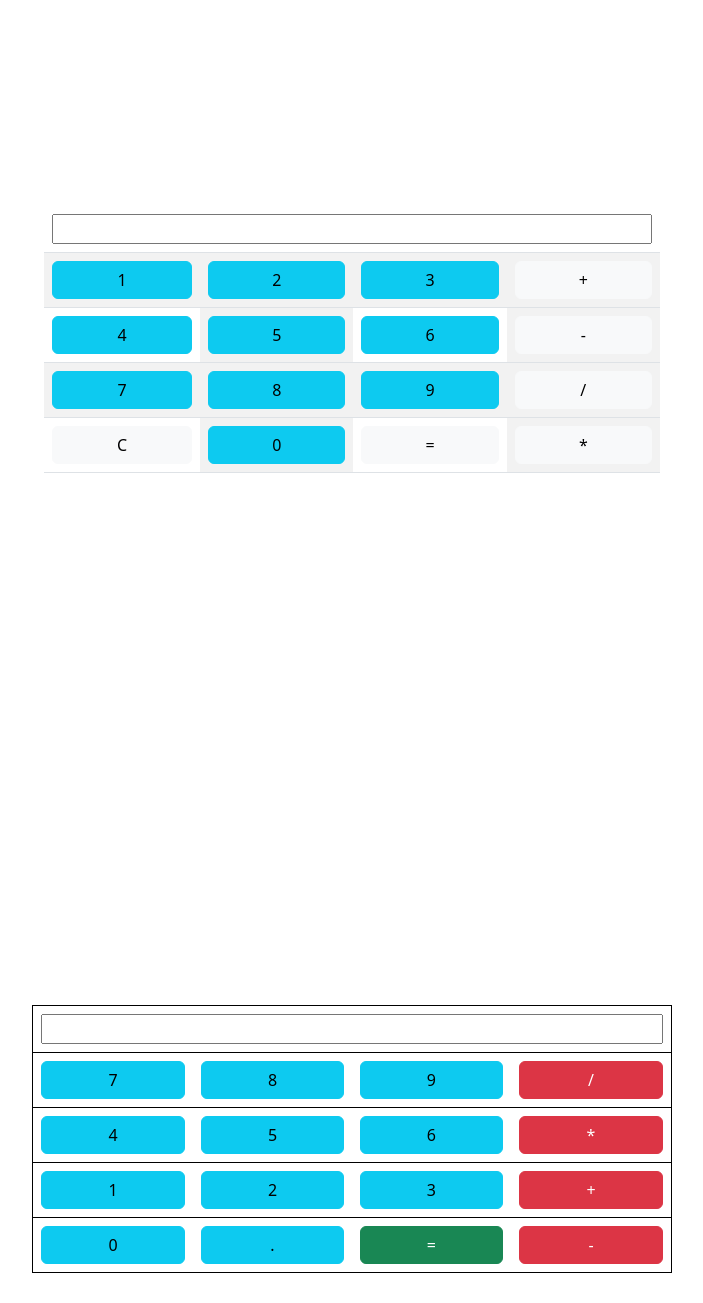
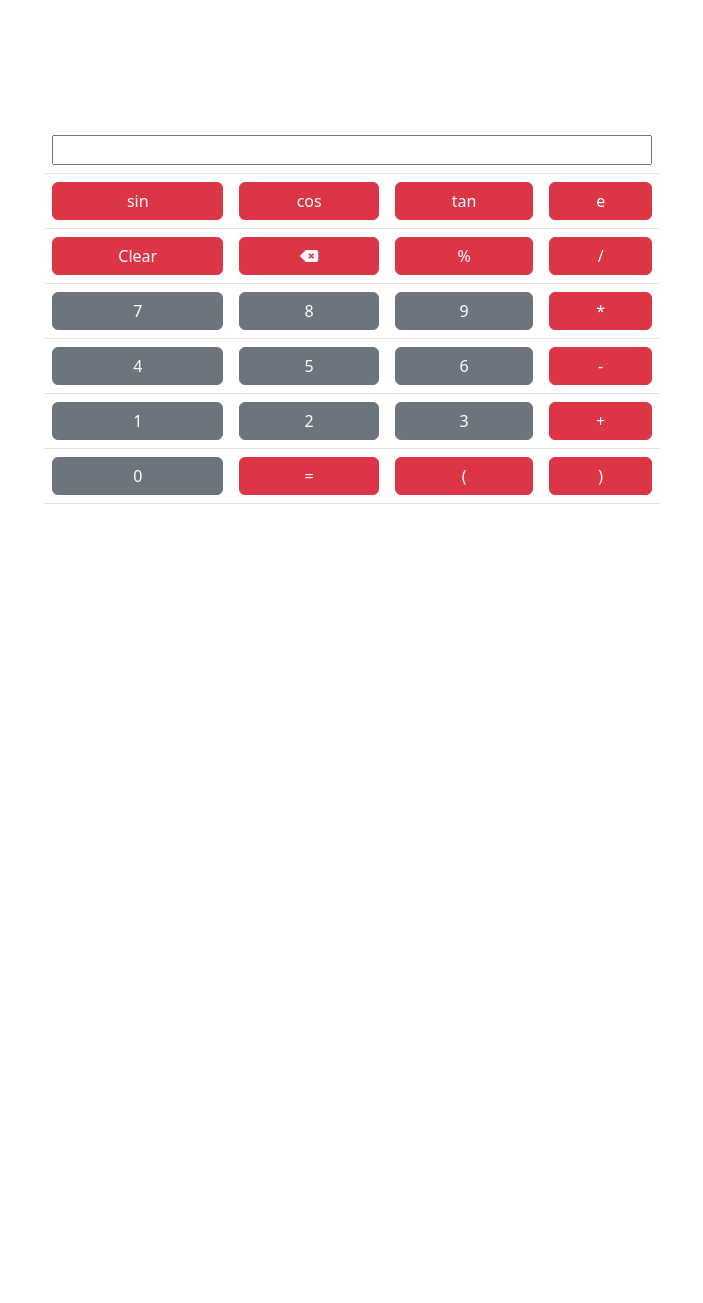
Before and after one commit to muhammad-tayyab-dev/simple-calculator, a plain HTML site: page index.html in a window 1280 px wide. Shown: the part 53-1356 px from the top of the page, without its empty margins (288-991 px from the left). After the commit the page ends 800 px from the top, so only its background shows below. Drawn offline with nearby package versions, Linux system fonts and the light colour scheme.

Commit message:
Update calculator

```diff
--- a/index.html
+++ b/index.html
@@ -5,114 +5,74 @@
     <meta charset="UTF-8">
     <meta http-equiv="X-UA-Compatible" content="IE=edge">
     <meta name="viewport" content="width=device-width, initial-scale=1.0">
-    <link rel="stylesheet" href="https://cdn.jsdelivr.net/npm/bootstrap@5.3.0-alpha3/dist/css/bootstrap.min.css">
-    <script src="	https://cdn.jsdelivr.net/npm/bootstrap@5.3.0-alpha3/dist/js/bootstrap.bundle.min.js"></script>
-    <title>Document</title>
+    <title>Calculator</title>
+    <link rel="stylesheet" href="https://cdnjs.cloudflare.com/ajax/libs/font-awesome/6.4.0/css/all.min.css"
+    integrity="sha512-iecdLmaskl7CVkqkXNQ/ZH/XLlvWZOJyj7Yy7tcenmpD1ypASozpmT/E0iPtmFIB46ZmdtAc9eNBvH0H/ZpiBw=="
+    crossorigin="anonymous" referrerpolicy="no-referrer" />
+    <link href="https://cdn.jsdelivr.net/npm/bootstrap@5.3.0-alpha3/dist/css/bootstrap.min.css" rel="stylesheet"
+        integrity="sha384-KK94CHFLLe+nY2dmCWGMq91rCGa5gtU4mk92HdvYe+M/SXH301p5ILy+dN9+nJOZ" crossorigin="anonymous">
 </head>
 
 <body>
+    <h1 style="text-align: center">
+        CALCULATOR
+    </h1>
+    <div  class="d-flex w-50 justify-content-center align-items-center container" style="height: 80vh;">
 
-    <div class="container d-flex justify-content-center align-items-center w-50" style="height:100vh;">
-        <table class="table table-striped table-hover table table-striped-columns">
+        <table class="table">
             <thead>
                 <tr>
-
-                    <th colspan="4"><input type="text" class="w-100"></th>
+                    <th colspan="4">
+                        <input type="text" class="w-100" id="result">
+                    </th>
                 </tr>
             </thead>
             <tbody>
+              <tr>
+                <td><button onclick="get_num('Math.sin')" class="btn btn-danger w-100 text-center">sin</button></td>
+                <td><button onclick="get_num('Math.cos')" class="btn btn-danger w-100 text-center">cos</button></td>
+                <td><button onclick="get_num('Math.tan')" class="btn btn-danger w-100 text-center">tan</button></td>
+                <td><button onclick="get_num('Math.E')" class="btn btn-danger w-100 text-center">e</button></td>
+            </tr>
                 <tr>
-                    <td><button class="btn btn-info w-100 text-center">1</button></td>
-                    <td><button class="btn btn-info w-100 text-center">2</button></td>
-                    <td><button class="btn btn-info w-100 text-center">3</button></td>
-                    <td><button class="btn btn-light w-100 text-center">+</button></td>
+                    <td><button  onclick="clearResult()" class="btn btn-danger w-100 text-center">Clear</button></td>
+                    <td><button onclick="clear_num('*')"class="btn btn-danger w-100 text-center"><i class="fa-solid fa-delete-left"></i></button></td>
+                    <td><button onclick="get_num('%')" class="btn btn-danger w-100 text-center">%</button></td>
+
+                  <td><button class="btn btn-danger w-100 text-center">/</button></td>
                 </tr>
                 <tr>
-                    <td><button class="btn btn-info w-100 text-center">4</button></td>
-                    <td><button class="btn btn-info w-100 text-center">5</button></td>
-                    <td><button class="btn btn-info w-100 text-center">6</button></td>
-                    <td><button class="btn btn-light w-100 text-center">-</button></td>
+                    <td><button onclick="get_num('7')" class="btn btn-secondary w-100 text-center">7</button></td>
+                    <td><button onclick="get_num('8')" class="btn btn-secondary w-100 text-center">8</button></td>
+                    <td><button onclick="get_num('9')" class="btn btn-secondary w-100 text-center">9</button></td>
+                    <td><button onclick="get_num('*')" class="btn btn-danger w-100 text-center">*</button></td>
                 </tr>
                 <tr>
-                    <td><button class="btn btn-info w-100 text-center">7</button></td>
-                    <td><button class="btn btn-info w-100 text-center">8</button></td>
-                    <td><button class="btn btn-info w-100 text-center">9</button></td>
-                    <td><button class="btn btn-light w-100 text-center">/</button></td>
+                    <td><button onclick="get_num('4')" class="btn btn-secondary w-100 text-center">4</button></td>
+                    <td><button onclick="get_num('5')" class="btn btn-secondary w-100 text-center">5</button></td>
+                    <td><button onclick="get_num('6')" class="btn btn-secondary w-100 text-center">6</button></td>
+                    <td><button class="btn btn-danger w-100 text-center">-</button></td>
                 </tr>
                 <tr>
-                    <td><button class="btn btn-light w-100 text-center">C</button></td>
-                    <td><button class="btn btn-info w-100 text-center">0</button></td>
-                    <td><button class="btn btn-light w-100 text-center">=</button></td>
-                    <td><button class="btn btn-light w-100 text-center">*</button></td>
+                    <td><button onclick="get_num('1')" class="btn btn-secondary w-100 text-center">1</button></td>
+                    <td><button onclick="get_num('2')" class="btn btn-secondary w-100 text-center">2</button></td>
+                    <td><button onclick="get_num('3')" class="btn btn-secondary w-100 text-center">3</button></td>
+                    <td><button onclick="get_num('+')" class="btn btn-danger w-100 text-center">+</button></td>
+                </tr>
+                <tr>
+                    <td><button onclick="get_num('0')" class="btn btn-secondary w-100 text-center">0</button></td>
+                    <td><button onclick="getResult()" class="btn btn-danger w-100 text-center">=</button></td>
+                    <td><button onclick="get_num('&#40')" class="btn btn-danger w-100 text-center">&#40</button></td>
+                    <td><button onclick="get_num('&#41')" class="btn btn-danger w-100 text-center">&#41</button></td>
+
                 </tr>
             </tbody>
         </table>
+
     </div>
 
+<script src="app.js"></script>
 
 </body>
 
 </html>
-
-
-
-
-
-
-
-
-
-
-
-<!doctype html>
-<html lang="en">
-  <head>
-    <meta charset="utf-8">
-    <meta name="viewport" content="width=device-width, initial-scale=1">
-    <title>Bootstrap demo</title>
-    <link href="https://cdn.jsdelivr.net/npm/bootstrap@5.3.0-alpha3/dist/css/bootstrap.min.css" rel="stylesheet" integrity="sha384-KK94CHFLLe+nY2dmCWGMq91rCGa5gtU4mk92HdvYe+M/SXH301p5ILy+dN9+nJOZ" crossorigin="anonymous">
-  </head>
-  <body>
-
-    <div class="d-flex justify-content-center align-items-center" style="height: 100vh;">
-        <table class="table w-50 border border-black bg-dark bg-gradient rounded">
-            <thead>
-                <tr>
-                    <th colspan="4">
-                        <input type="text" class="w-100" name="" id="">
-                    </th>
-                </tr>
-            </thead>
-            <tbody>
-                <tr>
-                    <td><button class="btn btn-info text-center w-100">7</button></td>
-                    <td><button class="btn btn-info text-center w-100">8</button></td>
-                    <td><button class="btn btn-info text-center w-100">9</button></td>
-                    <td><button class="btn btn-danger text-center w-100">/</button></td>
-                </tr>
-                <tr>
-                    <td><button class="btn btn-info text-center w-100">4</button></td>
-                    <td><button class="btn btn-info text-center w-100">5</button></td>
-                    <td><button class="btn btn-info text-center w-100">6</button></td>
-                    <td><button class="btn btn-danger text-center w-100">*</button></td>
-                </tr>
-                <tr>
-                    <td><button class="btn btn-info text-center w-100">1</button></td>
-                    <td><button class="btn btn-info text-center w-100">2</button></td>
-                    <td><button class="btn btn-info text-center w-100">3</button></td>
-                    <td><button class="btn btn-danger text-center w-100">+</button></td>
-                </tr>
-                <tr>
-                    <td><button class="btn btn-info text-center w-100">0</button></td>
-                    <td><button class="btn btn-info text-center w-100">.</button></td>
-                    <td><button class="btn btn-success text-center w-100">=</button></td>
-                    <td><button class="btn btn-danger text-center w-100">-</button></td>
-                </tr>
-        </tbody>
-        </table>
-    </div>
-
-
-    <script src="https://cdn.jsdelivr.net/npm/bootstrap@5.3.0-alpha3/dist/js/bootstrap.bundle.min.js" integrity="sha384-ENjdO4Dr2bkBIFxQpeoTz1HIcje39Wm4jDKdf19U8gI4ddQ3GYNS7NTKfAdVQSZe" crossorigin="anonymous"></script>
-  </body>
-</html>
```
